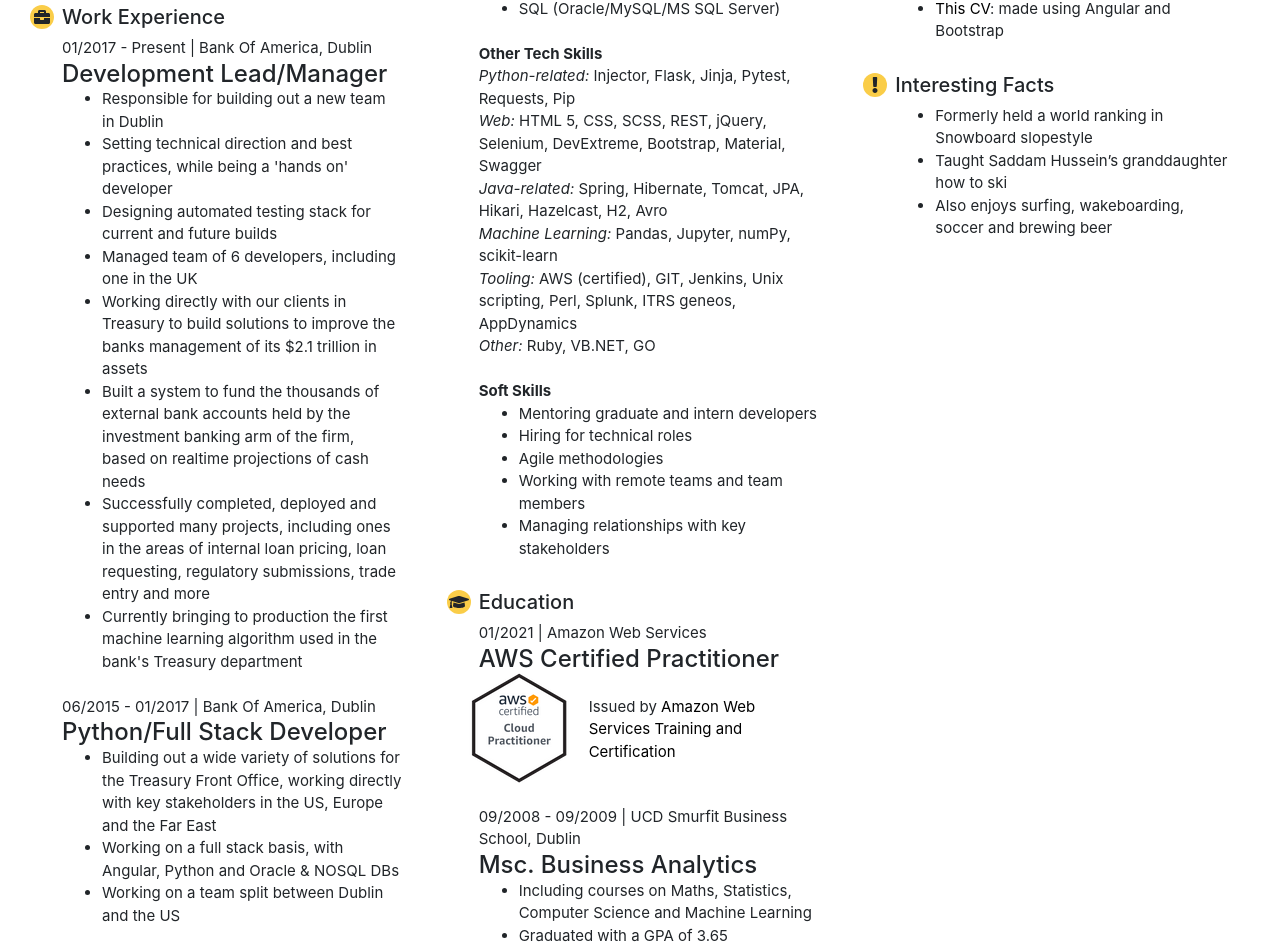
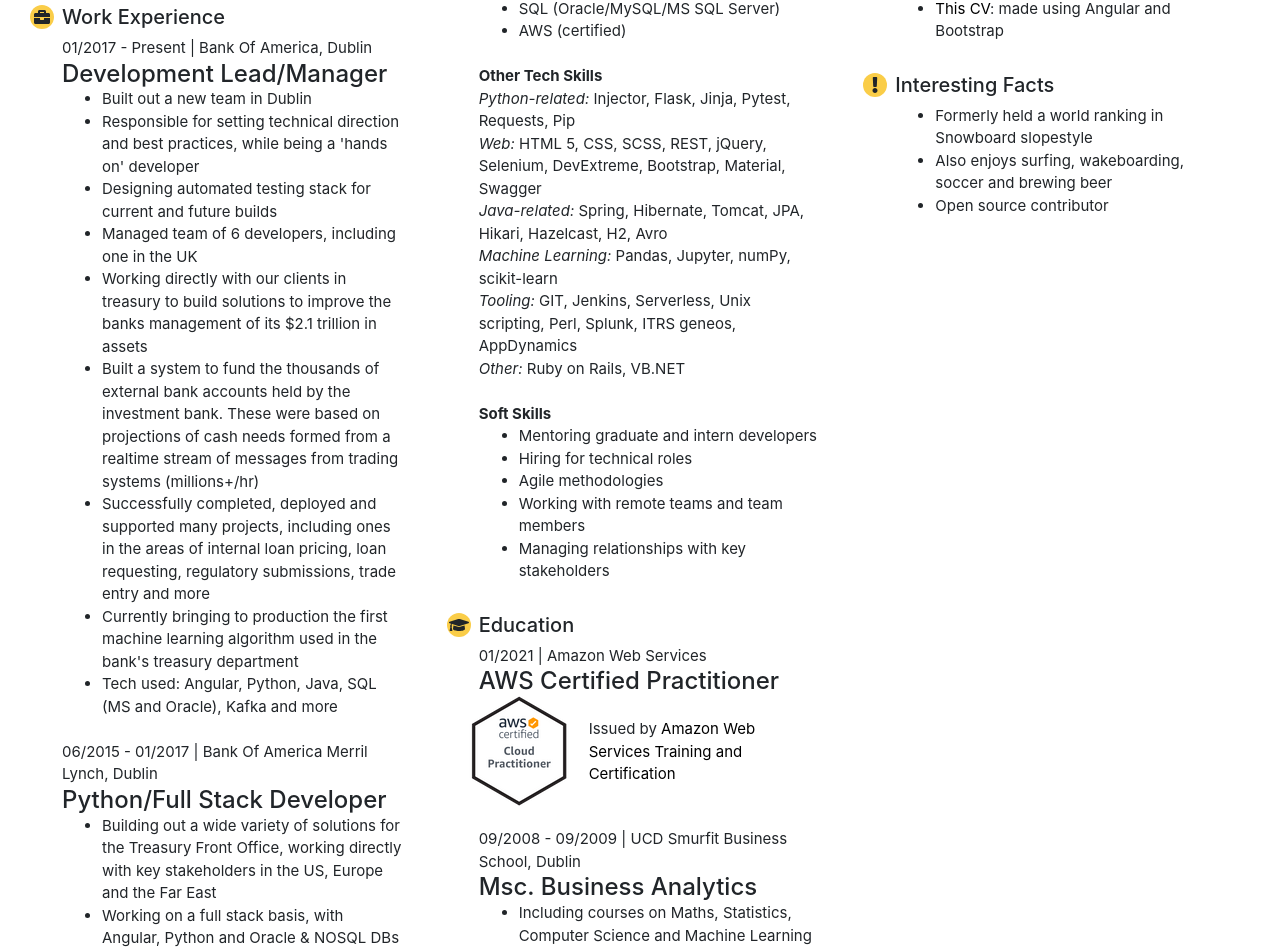
Before and after one commit to paulharte/angular-cv, an Angular app: page / in a window 1280 px wide. Shown: the part 496-1445 px from the top of the page. Built offline with nearby package versions, Linux system fonts and the light colour scheme.

Commit message:
hiding personal data in different envs

```diff
--- a/src/app/cv-content/cv-content.component.html
+++ b/src/app/cv-content/cv-content.component.html
@@ -10,17 +10,19 @@
         <app-section title="Work Experience" [icon]="workExperienceIcon">
             <app-life-period dateText="01/2017 - Present" place="Bank Of America, Dublin" position="Development Lead/Manager">
                 <ul>
-                    <li>Responsible for building out a new team in Dublin</li>
-                    <li>Setting technical direction and best practices, while being a 'hands on' developer</li>
+                    <li>Built out a new team in Dublin</li>
+                    <li>Responsible for setting technical direction and best practices, while being a 'hands on' developer</li>
                     <li>Designing automated testing stack for current and future builds</li>
                     <li>Managed team of 6 developers, including one in the UK</li>
-                    <li>Working directly with our clients in Treasury to build solutions to improve the banks management of its $2.1 trillion in assets</li>
-                    <li>Built a system to fund the thousands of external bank accounts held by the investment banking arm of the firm, based on realtime projections of cash needs</li>
+                    <li>Working directly with our clients in treasury to build solutions to improve the banks management of its $2.1 trillion in assets</li>
+                    <li>Built a system to fund the thousands of external bank accounts held by the investment bank.
+                        These were based on projections of cash needs formed from a realtime stream of messages from trading systems (millions+/hr) </li>
                     <li>Successfully completed, deployed and supported many projects, including ones in the areas of internal loan pricing, loan requesting, regulatory submissions, trade entry and more</li>
-                    <li>Currently bringing to production the first machine learning algorithm used in the bank's Treasury department</li>
+                    <li>Currently bringing to production the first machine learning algorithm used in the bank's treasury department</li>
+                    <li>Tech used: Angular, Python, Java, SQL (MS and Oracle), Kafka and more</li>
                 </ul>
             </app-life-period>
-            <app-life-period dateText="06/2015 - 01/2017" place="Bank Of America, Dublin" position="Python/Full Stack Developer">
+            <app-life-period dateText="06/2015 - 01/2017" place="Bank Of America Merril Lynch, Dublin" position="Python/Full Stack Developer">
                 <ul>
                     <li>Building out a wide variety of solutions for the Treasury Front Office, working directly with key
                         stakeholders in the US, Europe and the Far East</li>
@@ -28,7 +30,7 @@
                     <li>Working on a team split between Dublin and the US</li>
                 </ul>
             </app-life-period>
-            <app-life-period dateText="11/2009 - 06/2015" place="Bank Of America, Dublin" position="GLOSS Support and Development">
+            <app-life-period dateText="11/2009 - 06/2015" place="Bank Of America Merril Lynch, Dublin" position="GLOSS Support and Development">
                 <ul>
                     <li>Wide ranging role involving SQL performance tuning, C code analysis, Python development and 'lights on' support</li>
                     <li>Developed and shipped 'Papa', a Ruby on Rails-based support ticketing system</li>
@@ -46,6 +48,7 @@
                 <li>Tensorflow & Keras</li>
                 <li>Apache Kafka</li>
                 <li>SQL (Oracle/MySQL/MS SQL Server)</li>
+                <li>AWS (certified)</li>
             </ul><br>
             <strong>Other Tech Skills</strong>
             <div>
@@ -54,8 +57,8 @@
                     <i>Web:</i> HTML 5, CSS, SCSS, REST,  jQuery, Selenium, DevExtreme, Bootstrap, Material, Swagger<br>
                     <i>Java-related:</i> Spring, Hibernate, Tomcat, JPA, Hikari, Hazelcast, H2, Avro<br>
                     <i>Machine Learning:</i> Pandas, Jupyter, numPy, scikit-learn <br>
-                    <i>Tooling:</i> AWS (certified), GIT, Jenkins, Unix scripting, Perl, Splunk, ITRS geneos, AppDynamics<br>
-                    <i>Other:</i> Ruby, VB.NET, GO
+                    <i>Tooling:</i> GIT, Jenkins, Serverless, Unix scripting, Perl, Splunk, ITRS geneos, AppDynamics<br>
+                    <i>Other:</i> Ruby on Rails, VB.NET
                 </span>
             </div> <br>
             <strong>Soft Skills</strong>
@@ -84,7 +87,7 @@
                 position="Msc. Business Analytics">
                 <ul>
                     <li>Including courses on Maths, Statistics, Computer Science and Machine Learning</li>
-                    <li>Graduated with a GPA of 3.65</li>
+                    <li>Graduated with a GPA of 3.63</li>
                     <li>Completed a dissertation on using machine learning techniques to predict commuter traffic patterns in Ireland, receiving an 'A' grade</li>
                 </ul>
 
@@ -111,8 +114,8 @@
         <app-section title="Interesting Facts" [icon]="interestingIcon">
             <ul>
                 <li>Formerly held a world ranking in Snowboard slopestyle</li>
-                <li>Taught Saddam Hussein’s granddaughter how to ski</li>
                 <li>Also enjoys surfing, wakeboarding, soccer and brewing beer</li>
+                <li>Open source contributor</li>
             </ul>
         </app-section>
 
--- a/src/app/header/contact-details/contact-details.component.html
+++ b/src/app/header/contact-details/contact-details.component.html
@@ -1,5 +1,5 @@
 
-<div class="contacts">
+<div class="contacts" *ngIf="show_private_details">
     {{phone_number}}
     <span class="separator"> | </span>
     <a href="mailto:{{formEmail()}}">
@@ -10,3 +10,8 @@
         {{github}}
     </a>
 </div>
+<div class="contacts" *ngIf="!show_private_details">
+    <a href="http://{{github}}">
+        {{github}}
+    </a>
+</div>
--- a/src/app/header/contact-details/contact-details.component.ts
+++ b/src/app/header/contact-details/contact-details.component.ts
@@ -1,4 +1,5 @@
 import { Component, OnInit } from '@angular/core';
+import { environment } from 'src/environments/environment';
 
 @Component({
   selector: 'app-contact-details',
@@ -13,10 +14,13 @@
   domain = "gmail.com"
 
   github = "github.com/paulharte"
+  show_private_details = false;
 
   constructor() { }
 
   ngOnInit(): void {
+
+    this.show_private_details =  environment.show_private_details
   }
 
   formEmail(): string {
--- a/src/environments/environment.prod.ts
+++ b/src/environments/environment.prod.ts
@@ -1,3 +1,4 @@
 export const environment = {
-  production: true
+  production: true,
+  show_private_details: false
 };
--- a/src/environments/environment.ts
+++ b/src/environments/environment.ts
@@ -3,7 +3,8 @@
 // The list of file replacements can be found in `angular.json`.
 
 export const environment = {
-  production: false
+  production: false,
+  show_private_details: true
 };
 
 /*
```
Also changed, not shown: 1 other file (tests, documents, lock files or other folders).
